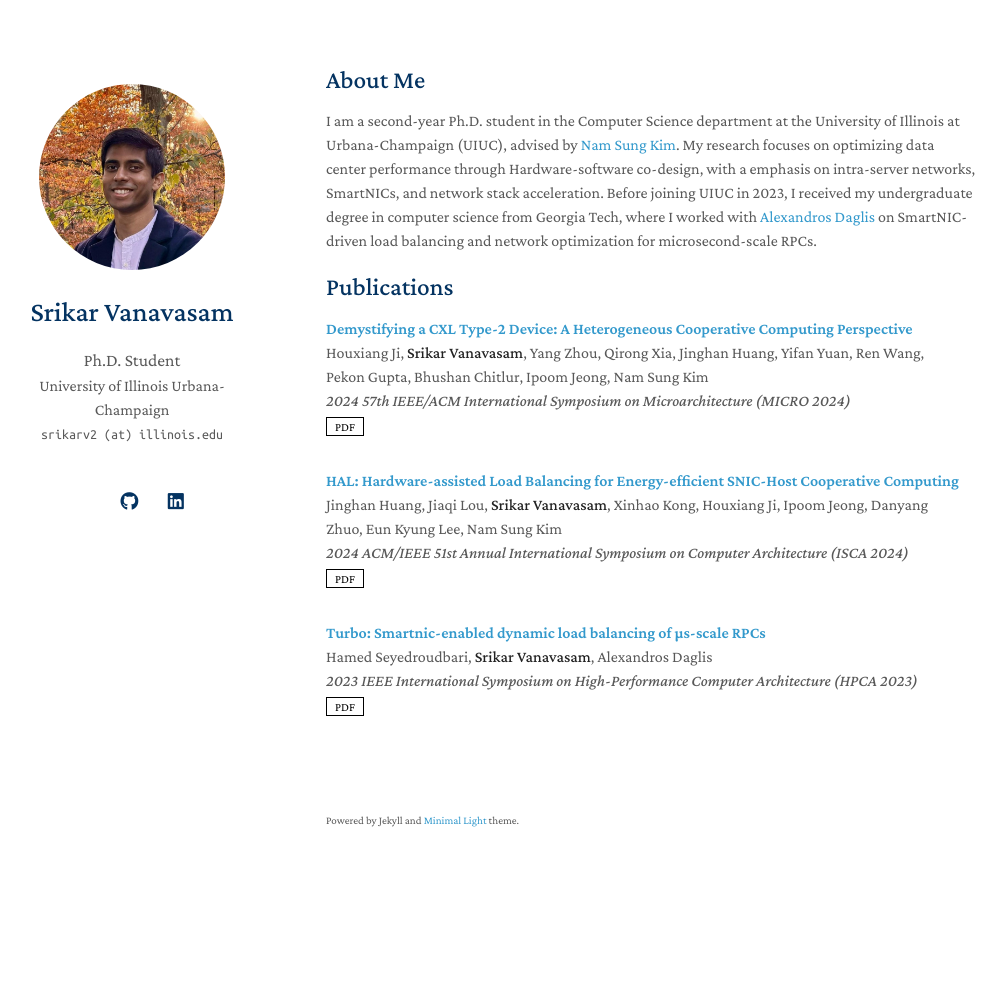
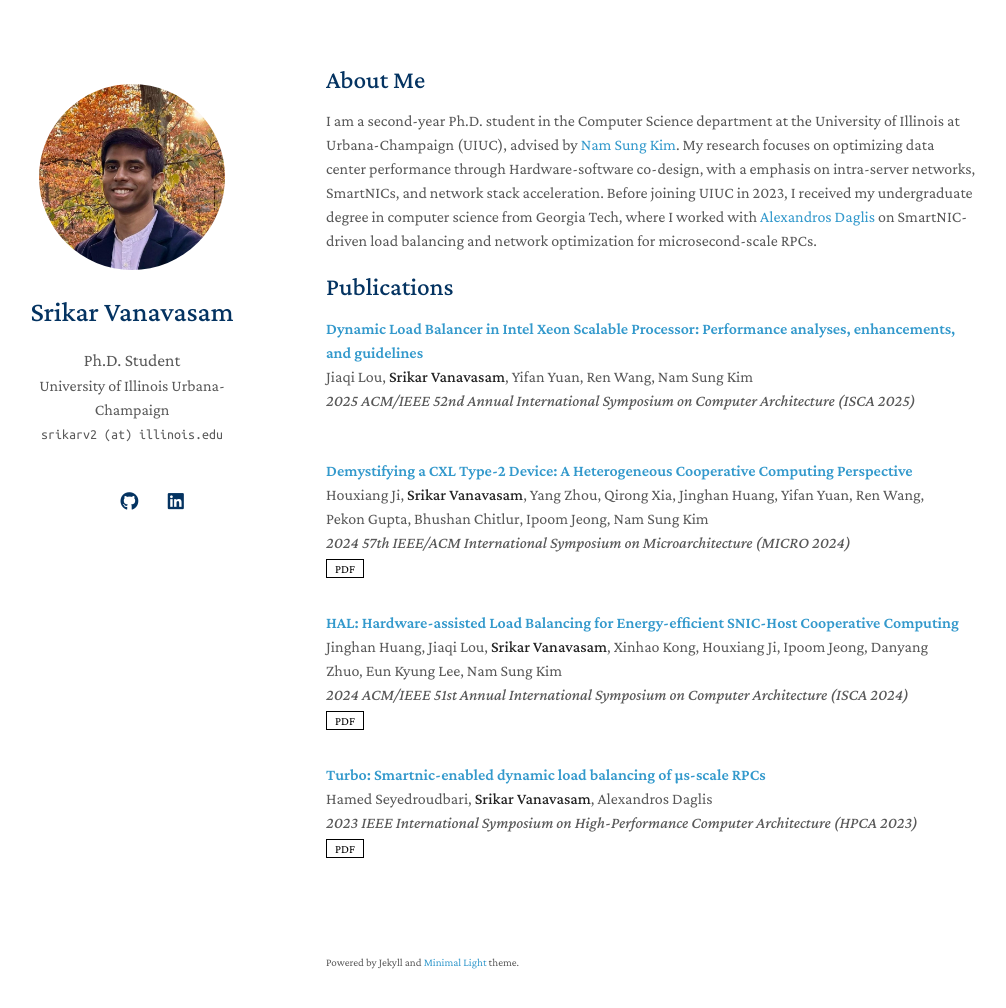
Before and after one commit to SrikarVanavasam/srikarvanavasam.github.io, a Jekyll site: the page built from index.md, in a window 1280 px wide and 1043 px high. Shown: the top 1008 px of the window, without its empty margins (144-1150 px from the left). Built offline with Jekyll 4.4.1, drawn with Linux system fonts in a browser that asks for light colours; a style sheet for code colours, icons or effects is not loaded; our own code applies the rules of GitHub Pages for plain Markdown files.

Commit message:
add isca 2025

```diff
--- a/_data/publications.yml
+++ b/_data/publications.yml
@@ -1,4 +1,10 @@
 main:
+
+  - title: "Dynamic Load Balancer in Intel Xeon Scalable Processor: Performance analyses, enhancements, and guidelines"
+    authors: Jiaqi Lou, <strong>Srikar Vanavasam</strong>, Yifan Yuan, Ren Wang, Nam Sung Kim
+    conference_short: ISCA
+    conference: 2025 ACM/IEEE 52nd Annual International Symposium on Computer Architecture (ISCA 2025)
+    # pdf: ../assets/files/acc_direct_isca2025.pdf
 
   - title: "Demystifying a CXL Type-2 Device: A Heterogeneous Cooperative Computing Perspective"
     authors: Houxiang Ji, <strong>Srikar Vanavasam</strong>, Yang Zhou, Qirong Xia, Jinghan Huang, Yifan Yuan, Ren Wang, Pekon Gupta, Bhushan Chitlur, Ipoom Jeong, Nam Sung Kim
```
